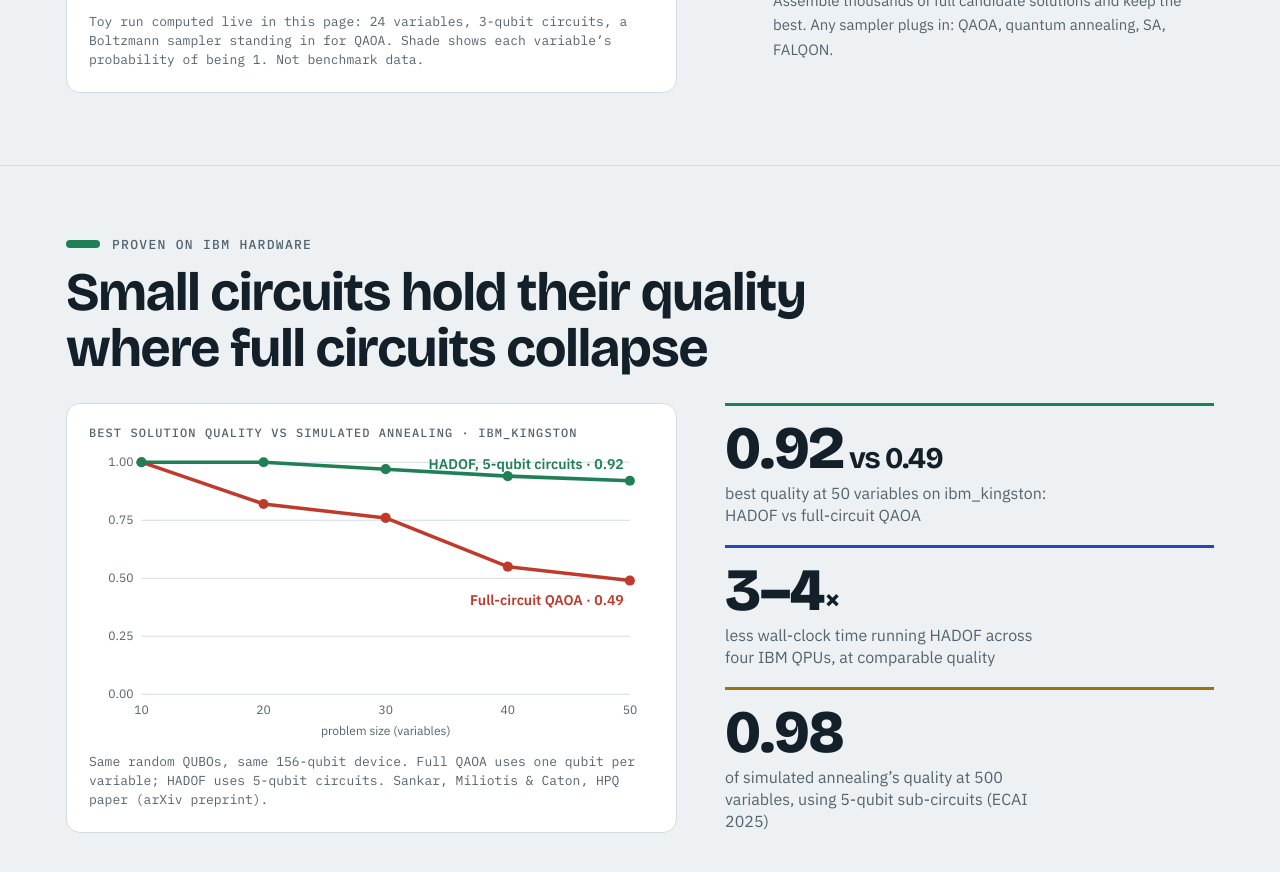
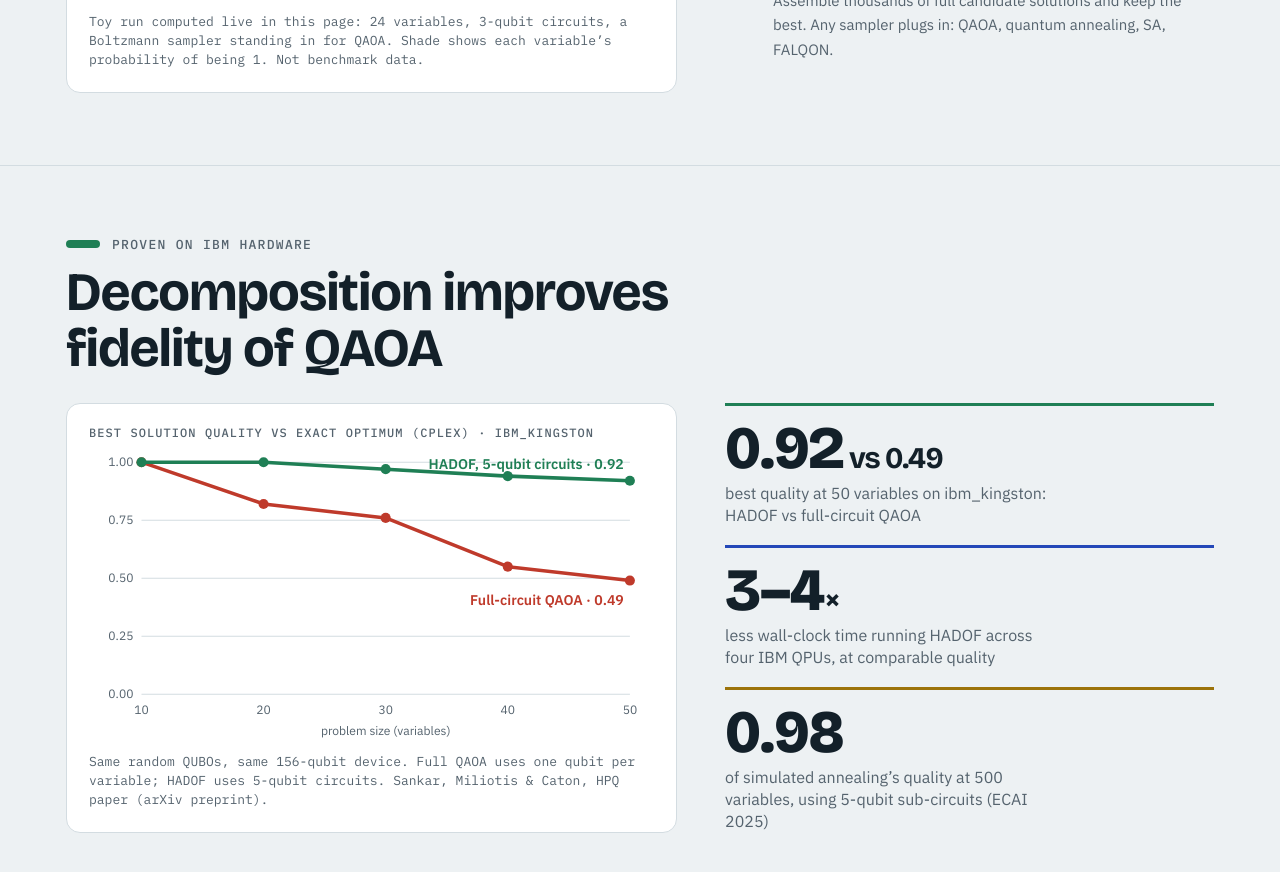
Before and after one commit to Namasi-PhD/Namasi-PhD.github.io, a Jekyll site: the page qdc2026/index.html, which Jekyll copies as it is, in a window 1280 px wide and 900 px high, scrolled down 2149 px. Shown: the top 872 px of the window. Built offline with Jekyll 4.4.1, drawn with Linux system fonts in a browser that asks for light colours.

Commit message:
Live demo: CPLEX-normalised Kingston chart label and new headline
Co-Authored-By: Claude Opus 5.5 <noreply@anthropic.com>
Claude-Session: https://claude.ai/code/session_019JJEeUEKSoZAXVdg7wkoss

```diff
--- a/qdc2026/index.html
+++ b/qdc2026/index.html
@@ -231,10 +231,10 @@ html.loop .kbar{display:flex;position:fixed;inset:auto 0 0;z-index:6;height:54px
   <section class="scene track" id="proof" data-lane="nA" data-name="Proven on hardware" data-dur="13">
     <div class="wrap">
       <div class="lane" style="--lc:var(--nA)"><i></i>Proven on IBM hardware</div>
-      <h2>Small circuits hold their quality where full circuits collapse</h2>
+      <h2>Decomposition improves fidelity of QAOA</h2>
       <div class="grid2">
         <div class="panel">
-          <div class="label">Best solution quality vs simulated annealing · ibm_kingston</div>
+          <div class="label">Best solution quality vs exact optimum (CPLEX) · ibm_kingston</div>
           <svg id="kchart" viewBox="0 0 560 300" aria-label="Line chart: HADOF with 5-qubit circuits stays between 0.92 and 1.0 from 10 to 50 variables, while full-circuit QAOA falls from 1.0 to 0.49"></svg>
           <div class="cap">Same random QUBOs, same 156-qubit device. Full QAOA uses one qubit per variable; HADOF uses 5-qubit circuits. Sankar, Miliotis &amp; Caton, HPQ paper (arXiv preprint).</div>
         </div>
```
